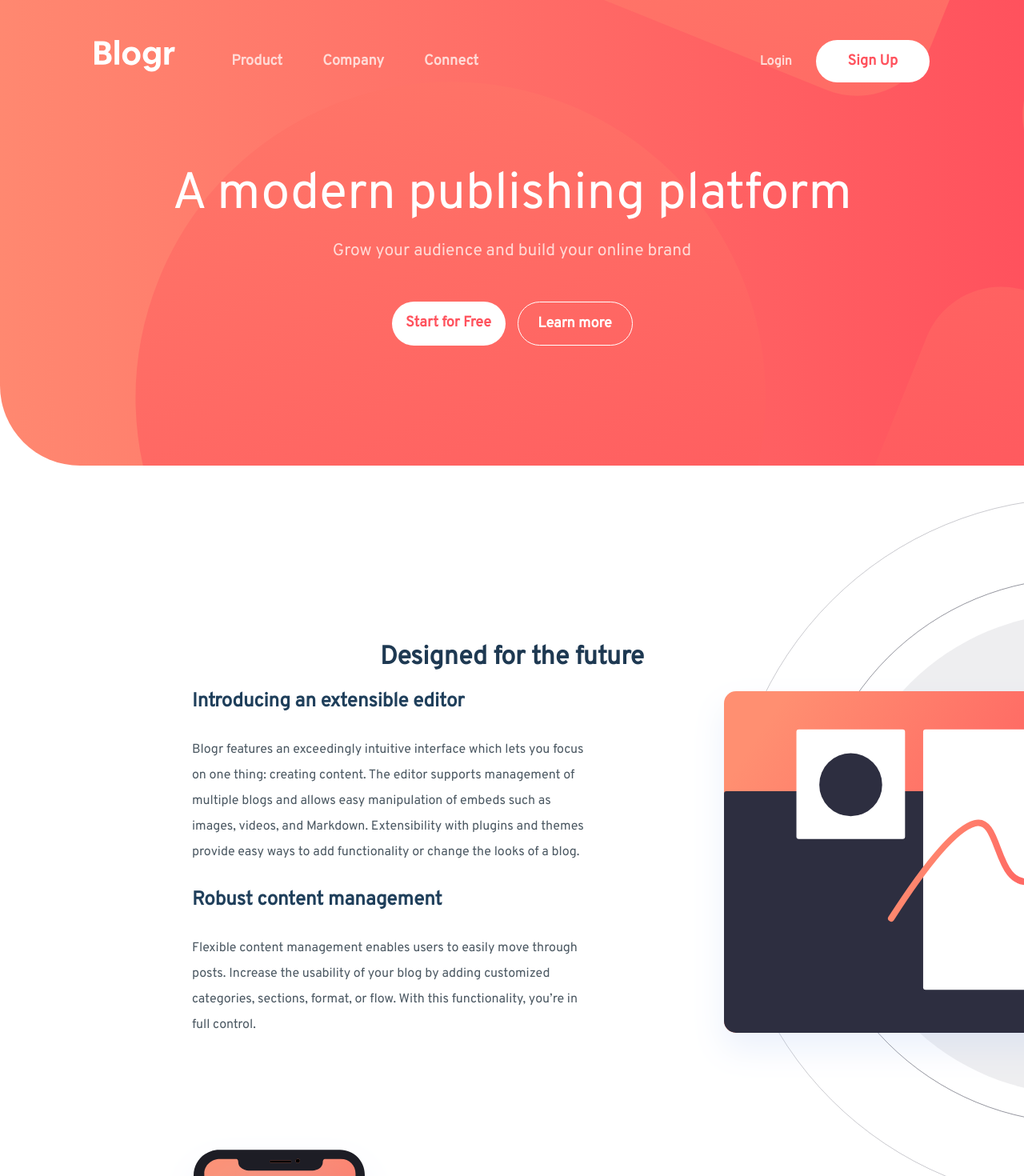
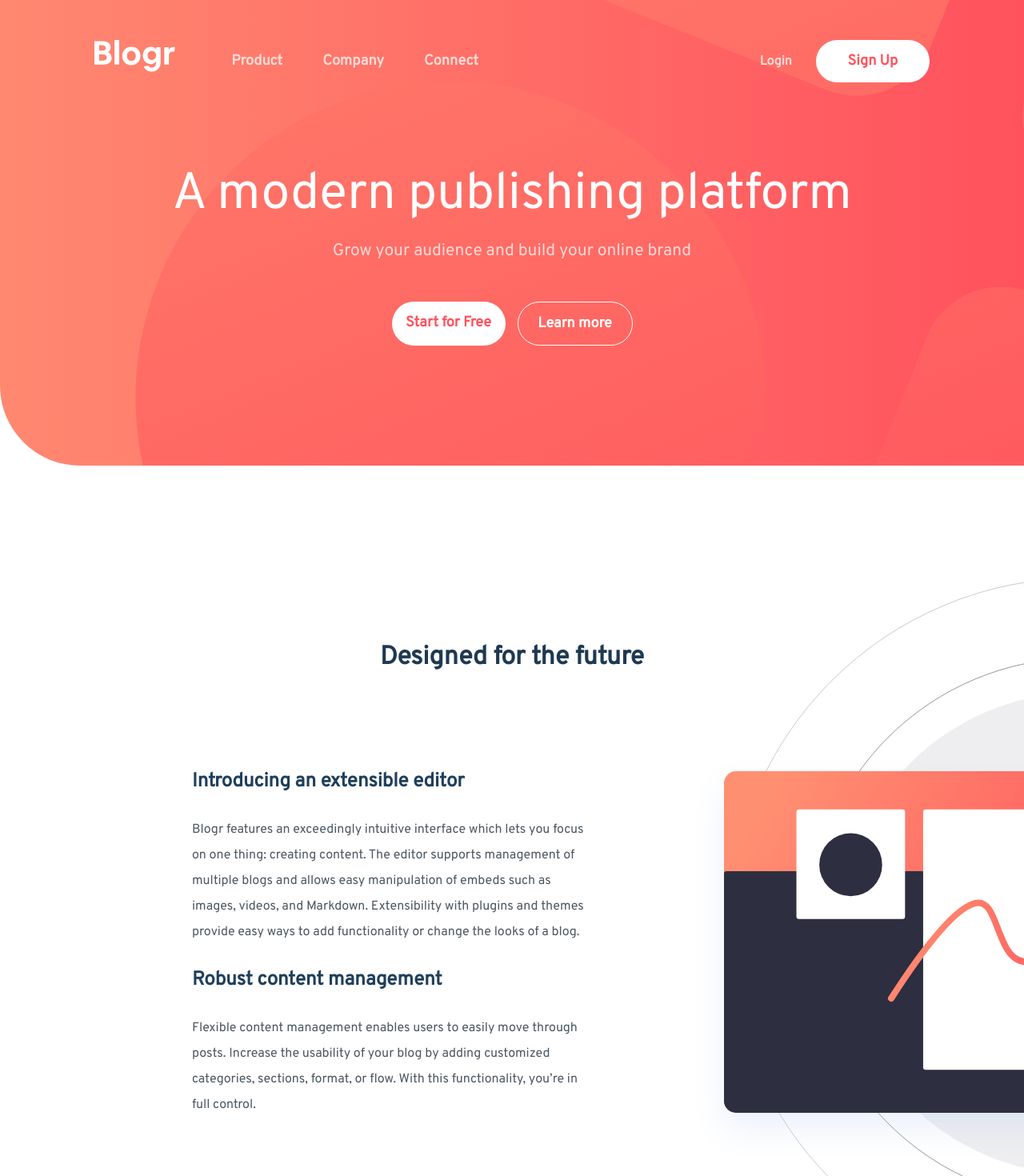
Before and after one commit to wilfriedrouyer/blogr-landing-page-challenge, a React (Create React App) app: page / in a window 1280 px wide. Shown: the top 1470 px of the page at 80% size. Built offline with nearby package versions, Linux system fonts and the light colour scheme.

Commit message:
Feat: Création du style de la page Home

```diff
--- a/src/pages/Home.jsx
+++ b/src/pages/Home.jsx
@@ -2,12 +2,14 @@ import Infrastructure from "../components/Home/Infrastructure";
 import Introduction from "../components/Home/Introduction";
 import Tooling from "../components/Tooling";
 
+import '../styles/Home.css'
+
 export default function Home() {
   return (
-    <>
+    <div className="home">
       <Introduction />
       <Infrastructure />
       <Tooling />
-    </>
+    </div>
   )
 }
--- /dev/null
+++ b/src/styles/Home.css
@@ -0,0 +1,5 @@
+.home {
+    display: flex;
+    flex-direction: column;
+    gap: 100px;
+}
```
